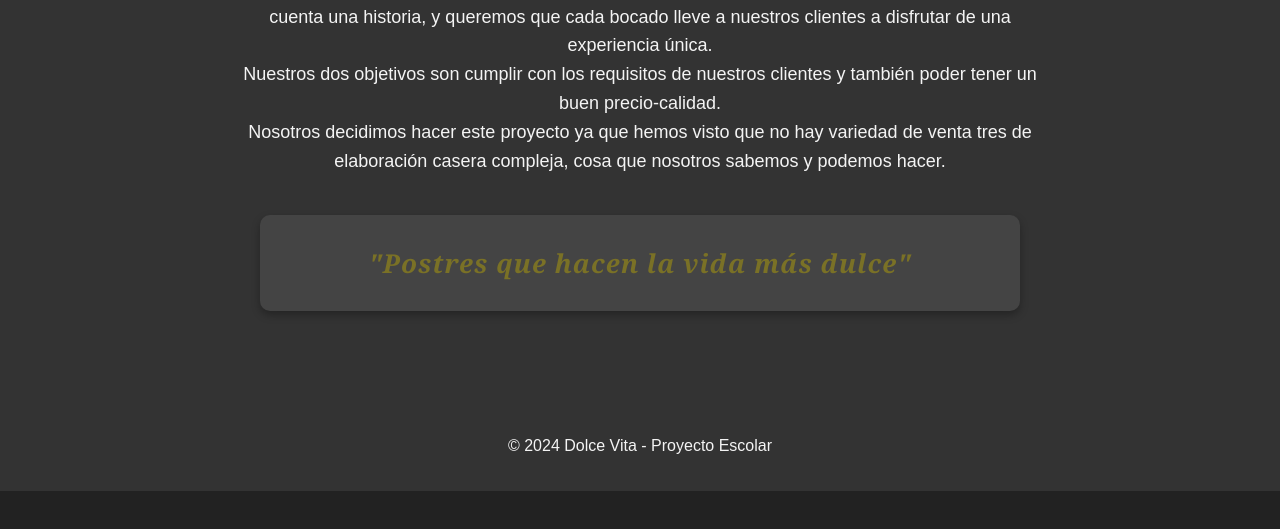
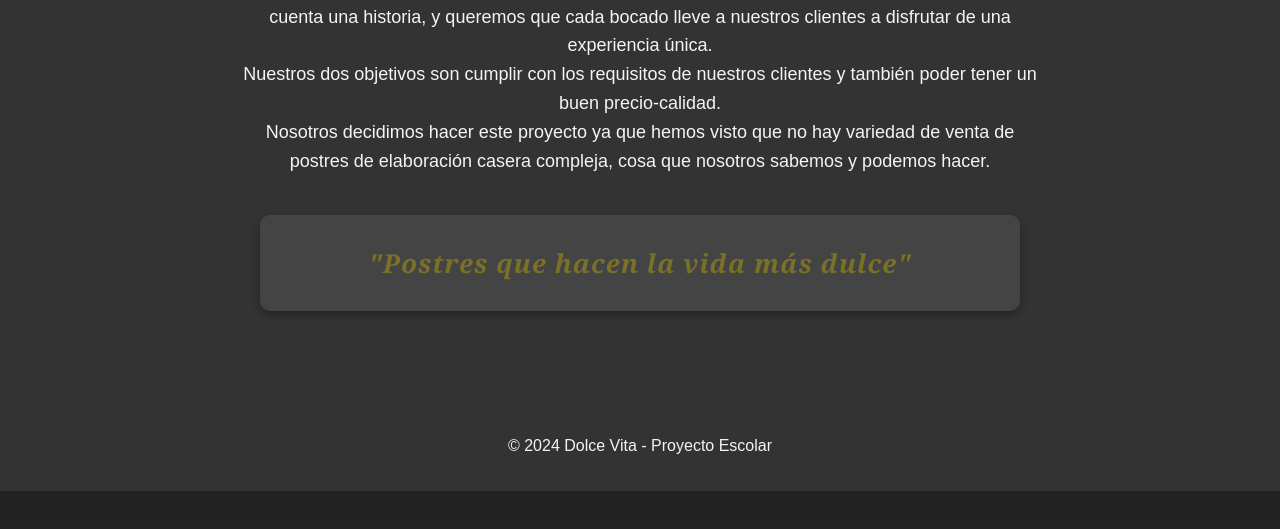
Before and after one commit to valenn07/dolcevita, a plain HTML site: page index.html in a window 1280 px wide. Shown: the part 2082-2611 px from the top of the page. Drawn offline with Linux system fonts and the light colour scheme.

Commit message:
Add files via upload

```diff
--- a/index.html
+++ b/index.html
@@ -85,7 +85,7 @@
         </p>
         <p>
             Nuestros dos objetivos son cumplir con los requisitos de nuestros clientes y también poder tener un buen precio-calidad.
-        <p>Nosotros decidimos hacer este proyecto ya que hemos visto que no hay variedad de venta tres de elaboración casera compleja, cosa que nosotros sabemos y podemos hacer.</p>
+        <p>Nosotros decidimos hacer este proyecto ya que hemos visto que no hay variedad de venta de  postres de elaboración casera compleja, cosa que nosotros sabemos y podemos hacer.</p>
         </p>
         <div class="eslogan">
             <h3>"Postres que hacen la vida más dulce"</h3>
```
